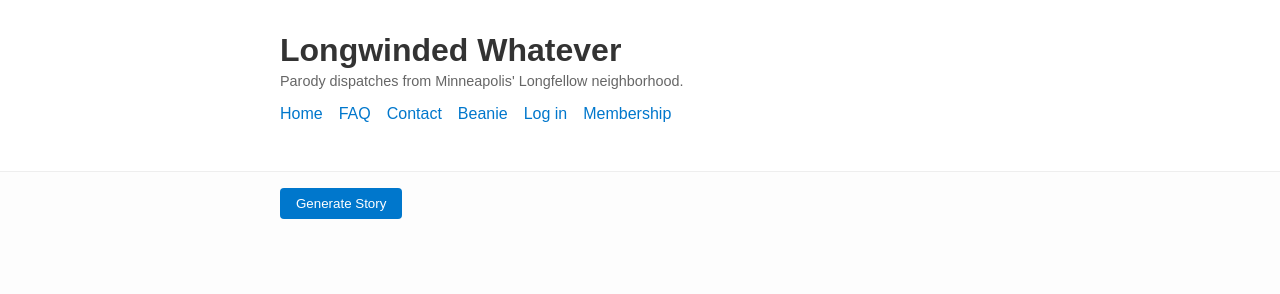
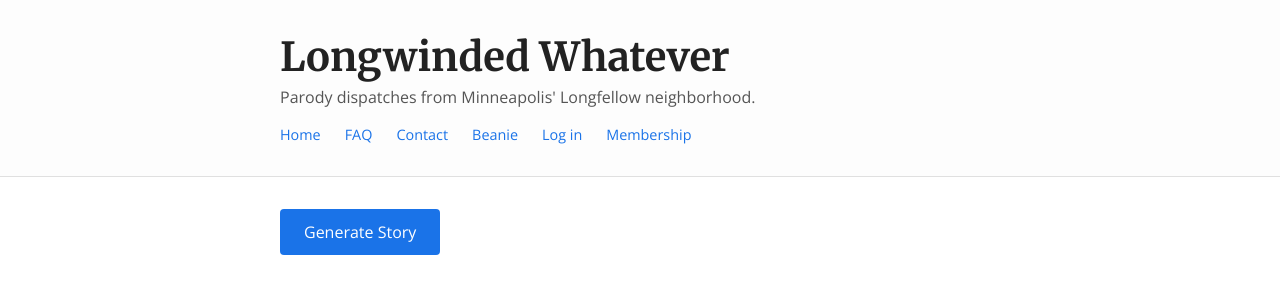
Before and after one commit to nlwtest2020/longwinded, a plain HTML site: page index.html in a window 1280 px wide. Drawn offline with nearby package versions, Linux system fonts and the light colour scheme; no server answers.

Commit message:
Update styles.css

```diff
--- a/css/styles.css
+++ b/css/styles.css
@@ -1,7 +1,7 @@
 body {
-  font-family: Arial, sans-serif;
-  background: #fdfdfd;
-  color: #333;
+  font-family: 'Merriweather', serif;
+  background: #ffffff;
+  color: #333333;
   margin: 0;
   padding: 0;
 }
@@ -11,46 +11,71 @@ body {
   padding: 1rem;
 }
 header {
-  background: #fff;
-  border-bottom: 1px solid #eee;
+  background: #fdfdfd;
+  border-bottom: 1px solid #e0e0e0;
   padding: 1rem 0;
 }
 .logo {
-  font-size: 2rem;
+  font-family: 'Merriweather', serif;
+  font-weight: 700;
+  font-size: 2.5rem;
+  color: #222222;
   margin: 0;
 }
 .tagline {
-  font-size: 0.9rem;
-  color: #666;
-  margin: 0.25rem 0;
+  font-family: 'Open Sans', sans-serif;
+  font-size: 1rem;
+  color: #555555;
+  margin: 0.25rem 0 1rem;
 }
 nav ul {
   list-style: none;
   padding: 0;
   display: flex;
   flex-wrap: wrap;
+  margin: 0;
 }
 nav li {
-  margin-right: 1rem;
+  margin-right: 1.5rem;
 }
 nav a {
+  font-family: 'Open Sans', sans-serif;
+  font-size: 0.9rem;
   text-decoration: none;
-  color: #0077cc;
+  color: #1a73e8;
+}
+nav a:hover {
+  text-decoration: underline;
 }
 #new-story {
-  background: #0077cc;
+  background: #1a73e8;
   border: none;
-  color: #fff;
-  padding: 0.5rem 1rem;
+  color: #ffffff;
+  font-family: 'Open Sans', sans-serif;
+  font-size: 1rem;
+  padding: 0.75rem 1.5rem;
   cursor: pointer;
+  margin: 1rem 0;
+  border-radius: 4px;
+}
+#new-story:hover {
+  background: #1669c1;
+}
+.story-image {
+  width: 100%;
+  height: auto;
   margin-bottom: 1rem;
   border-radius: 4px;
 }
 #story h2 {
+  font-family: 'Merriweather', serif;
+  font-weight: 700;
   margin-top: 0;
+  color: #222222;
 }
 .date {
-  font-size: 0.8rem;
-  color: #999;
+  font-family: 'Open Sans', sans-serif;
+  font-size: 0.85rem;
+  color: #777777;
   margin: 0.5rem 0;
 }
```
